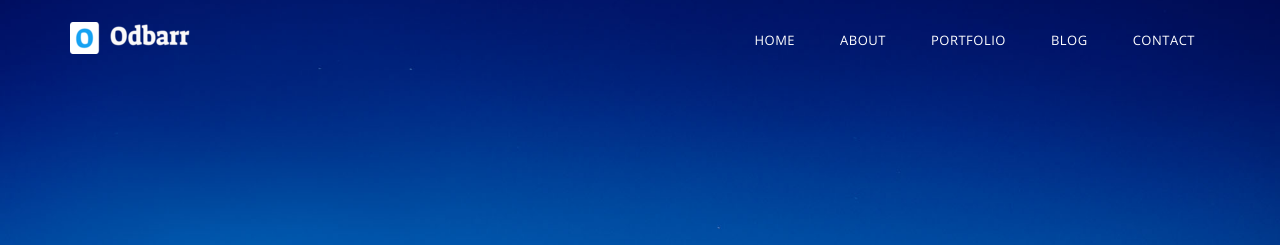
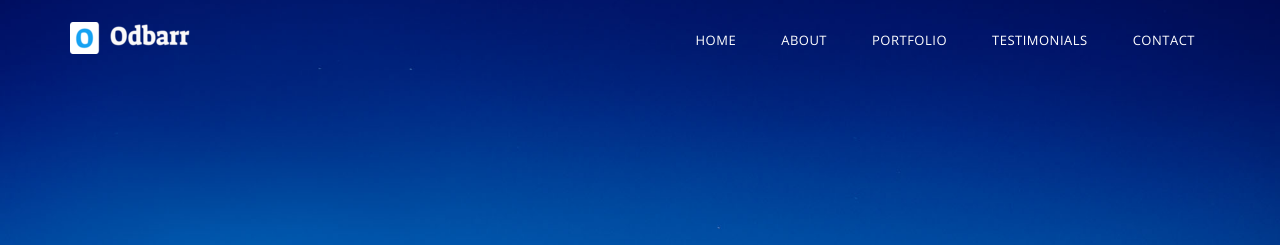
Before and after one commit to Odbarr/Odbarr.github.io, a plain HTML site: page index.html in a window 1280 px wide. Shown: the top 245 px of the page. Drawn offline with nearby package versions, Linux system fonts and the light colour scheme.

Commit message:
Navbar update

```diff
--- a/index.html
+++ b/index.html
@@ -40,7 +40,7 @@
                         <li><a href="#" class="scroll-top">Home</a></li>
                         <li><a href="#" class="scroll-link" data-id="about">About</a></li>
                         <li><a href="#" class="scroll-link" data-id="portfolio">Portfolio</a></li>
-                        <li><a href="#" class="scroll-link" data-id="blog">Blog</a></li>
+                        <li><a href="#" class="scroll-link" data-id="blog">Testimonials</a></li>
                         <li><a href="#" class="scroll-link" data-id="contact">Contact</a></li>
                     </ul>
                 </div>
```
